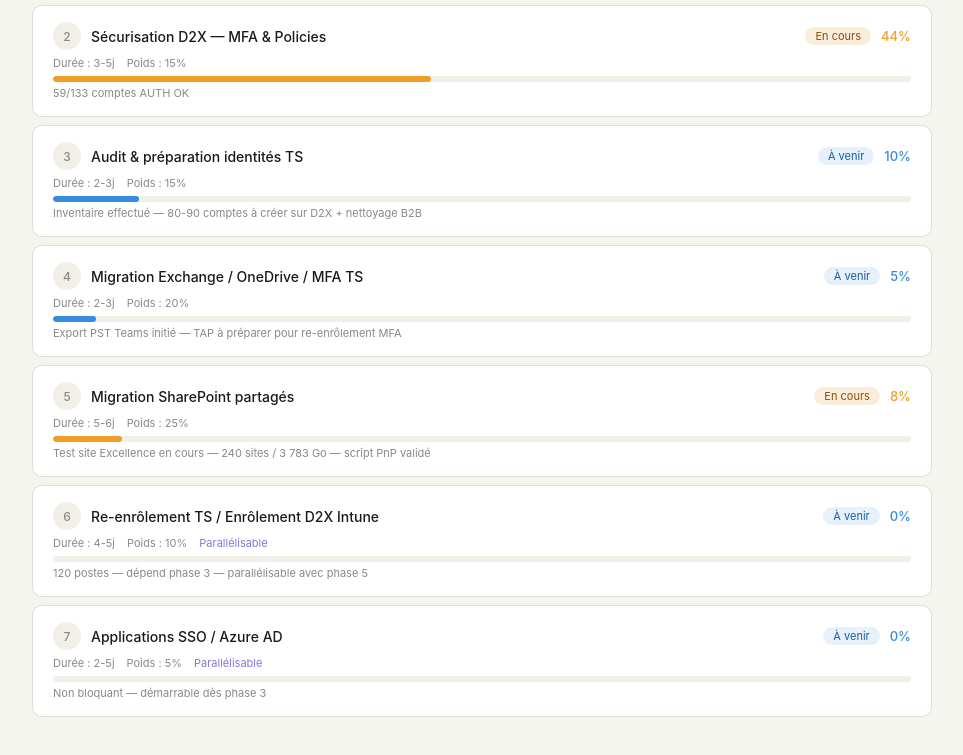
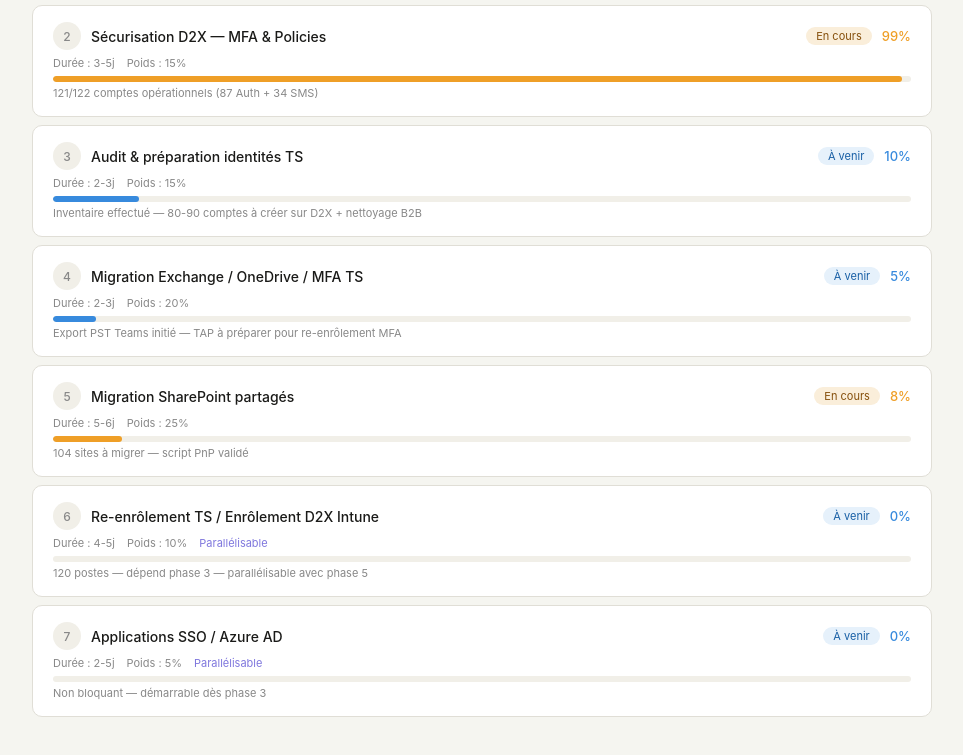
Before and after one commit to glamart-deskit/migration-dashboard, a plain HTML site: page index.html in a window 1280 px wide. Shown: the part 497-1252 px from the top of the page, without its empty margins (158-1121 px from the left). Drawn offline with Linux system fonts and the light colour scheme.

Commit message:
Update phase 2 MFA 99% (121/122) + phase 5 SP 104 sites
Co-Authored-By: Claude Opus 4.6 (1M context) <noreply@anthropic.com>

```diff
--- a/index.html
+++ b/index.html
@@ -137,10 +137,10 @@ const EDIT_PIN = 'D2X2025';
 const STORAGE_KEY = 'migration_phases_v1';
 const PHASES_DEFAULT = [
   { id:1, title:"Déploiement NinjaOne", duree:"4-10j (glissant)", poids:10, pct:59, statut:"inprogress", detail:"53/90 PC déployés — en parallèle des autres phases", parallel:true },
-  { id:2, title:"Sécurisation D2X — MFA & Policies", duree:"3-5j", poids:15, pct:44, statut:"inprogress", detail:"59/133 comptes AUTH OK", parallel:false },
+  { id:2, title:"Sécurisation D2X — MFA & Policies", duree:"3-5j", poids:15, pct:99, statut:"inprogress", detail:"121/122 comptes opérationnels (87 Auth + 34 SMS)", parallel:false },
   { id:3, title:"Audit & préparation identités TS", duree:"2-3j", poids:15, pct:10, statut:"todo", detail:"Inventaire effectué — 80-90 comptes à créer sur D2X + nettoyage B2B", parallel:false },
   { id:4, title:"Migration Exchange / OneDrive / MFA TS", duree:"2-3j", poids:20, pct:5, statut:"todo", detail:"Export PST Teams initié — TAP à préparer pour re-enrôlement MFA", parallel:false },
-  { id:5, title:"Migration SharePoint partagés", duree:"5-6j", poids:25, pct:8, statut:"inprogress", detail:"Test site Excellence en cours — 240 sites / 3 783 Go — script PnP validé", parallel:false },
+  { id:5, title:"Migration SharePoint partagés", duree:"5-6j", poids:25, pct:8, statut:"inprogress", detail:"104 sites à migrer — script PnP validé", parallel:false },
   { id:6, title:"Re-enrôlement TS / Enrôlement D2X Intune", duree:"4-5j", poids:10, pct:0, statut:"todo", detail:"120 postes — dépend phase 3 — parallélisable avec phase 5", parallel:true },
   { id:7, title:"Applications SSO / Azure AD", duree:"2-5j", poids:5, pct:0, statut:"todo", detail:"Non bloquant — démarrable dès phase 3", parallel:true }
 ];
```
